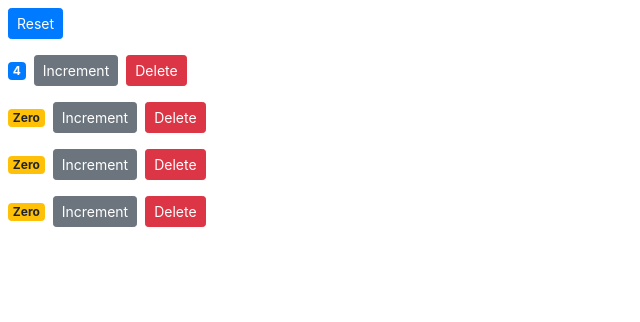
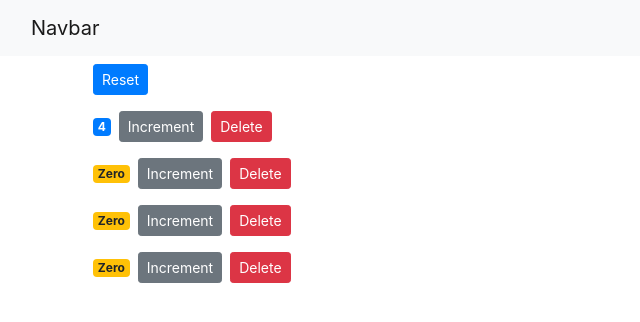
Before and after one commit to Orick08/reactjs-counter, a React (Create React App) app: page / in a window 1280 px wide. Shown: the top 322 px of the page, without its empty margins (0-640 px from the left). Built offline with nearby package versions, Linux system fonts and the light colour scheme.

Commit message:
Adds a navbar component

```diff
--- a/src/App.js
+++ b/src/App.js
@@ -1,25 +1,20 @@
-import logo from './logo.svg';
-import './App.css';
+import React, { Component } from "react";
+import NavBar from "./components/navbar";
+import Counters from "./components/counters";
+import "./App.css";
+import reactDom from "react-dom";
 
-function App() {
-  return (
-    <div className="App">
-      <header className="App-header">
-        <img src={logo} className="App-logo" alt="logo" />
-        <p>
-          Edit <code>src/App.js</code> and save to reload.
-        </p>
-        <a
-          className="App-link"
-          href="https://reactjs.org"
-          target="_blank"
-          rel="noopener noreferrer"
-        >
-          Learn React
-        </a>
-      </header>
-    </div>
-  );
+class App extends Component {
+  render() {
+    return (
+      <React.Fragment>
+        <NavBar />
+        <main className='container'>
+          <Counters />
+        </main>
+      </React.Fragment>
+    );
+  }
 }
 
 export default App;
--- /dev/null
+++ b/src/components/navbar.jsx
@@ -0,0 +1,17 @@
+import React, { Component } from "react";
+
+class NavBar extends Component {
+  render() {
+    return (
+      <nav className='navbar navbar-light bg-light'>
+        <div className='container-fluid'>
+          <a className='navbar-brand' href='#'>
+            Navbar
+          </a>
+        </div>
+      </nav>
+    );
+  }
+}
+
+export default NavBar;
--- a/src/index.js
+++ b/src/index.js
@@ -7,7 +7,7 @@ import 'bootstrap/dist/css/bootstrap.css'
 import Counters from './components/counters'
 
 ReactDOM.render(
-  <Counters/>,
+  <App/>,
   document.getElementById('root')
 );
 
```
